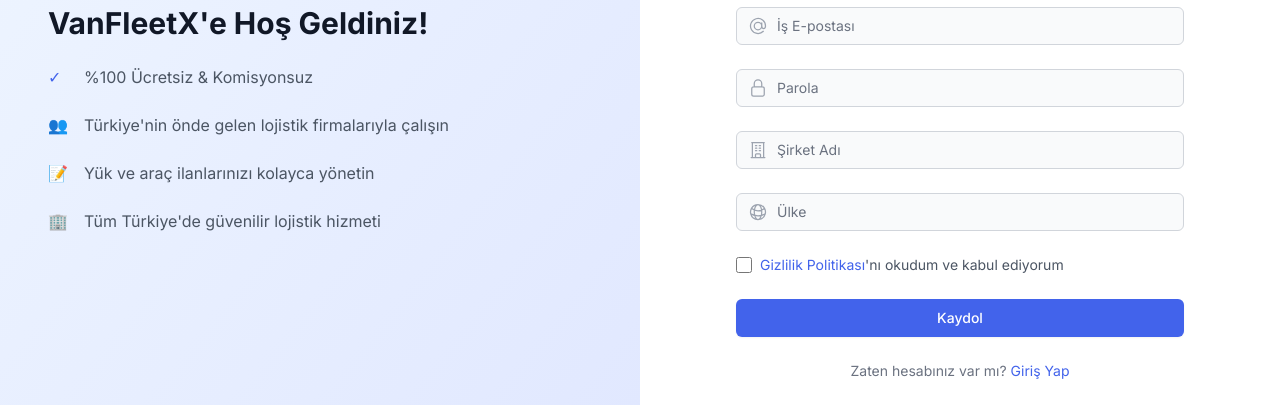
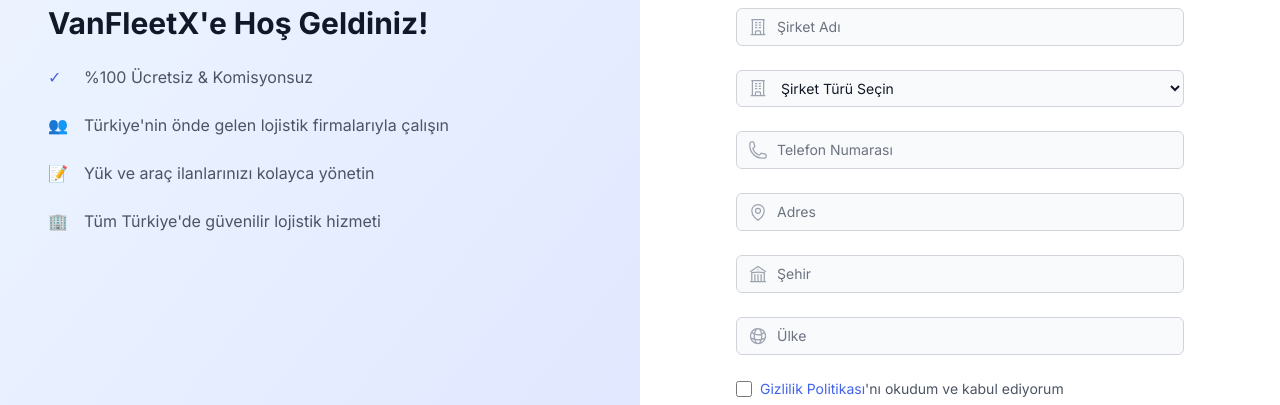
Before and after one commit to MehmetDemirkok/Vanfleetx, a Next.js app: page /auth/signup in a window 1280 px wide. Shown: the part 346-751 px from the top of the page. Built offline with nearby package versions, Linux system fonts and the light colour scheme; no server answers.

Commit message:
v1.0.02 dashboard hatalari fixlendi

```diff
--- a/package.json
+++ b/package.json
@@ -34,7 +34,9 @@
     "@types/react-dom": "^18.2.19",
     "autoprefixer": "^10.4.18",
     "bcryptjs": "^3.0.2",
+    "chart.js": "^4.4.8",
     "class-variance-authority": "^0.7.1",
+    "cloudinary": "^2.6.0",
     "clsx": "^2.1.1",
     "country-flag-icons": "^1.5.18",
     "date-fns": "^4.1.0",
@@ -46,6 +48,7 @@
     "next-auth": "^4.24.6",
     "postcss": "^8.4.35",
     "react": "^18.2.0",
+    "react-chartjs-2": "^5.3.0",
     "react-dom": "^18.2.0",
     "react-hot-toast": "^2.5.2",
     "recharts": "^2.15.2",
--- a/src/app/api/dashboard/stats/route.ts
+++ b/src/app/api/dashboard/stats/route.ts
@@ -40,20 +40,16 @@
       status: 'active'
     });
 
-    // Tamamlanan ilanlar
-    const completedCargoPosts = await CargoPost.countDocuments({
+    // Toplam ilanlar (completed hariç)
+    const totalCargoPosts = await CargoPost.countDocuments({
       ...userFilter,
-      status: 'completed'
+      status: { $ne: 'completed' }
     });
 
-    const completedTruckPosts = await TruckPost.countDocuments({
+    const totalTruckPosts = await TruckPost.countDocuments({
       ...userFilter,
-      status: 'completed'
+      status: { $ne: 'completed' }
     });
-
-    // Toplam ilanlar
-    const totalCargoPosts = await CargoPost.countDocuments(userFilter);
-    const totalTruckPosts = await TruckPost.countDocuments(userFilter);
 
     // Okunmamış mesajlar (şimdilik 0 olarak ayarlandı)
     const unreadMessages = 0;
@@ -61,8 +57,6 @@
     return NextResponse.json({
       activeCargoPosts,
       activeTruckPosts,
-      completedCargoPosts,
-      completedTruckPosts,
       totalCargoPosts,
       totalTruckPosts,
       unreadMessages
--- a/src/app/auth/signup/page.tsx
+++ b/src/app/auth/signup/page.tsx
@@ -3,7 +3,7 @@
 import { useState } from 'react';
 import { useRouter } from 'next/navigation';
 import Link from 'next/link';
-import { AtSymbolIcon, LockClosedIcon, BuildingOfficeIcon, GlobeAltIcon, UserIcon } from '@heroicons/react/24/outline';
+import { AtSymbolIcon, LockClosedIcon, BuildingOfficeIcon, GlobeAltIcon, UserIcon, PhoneIcon, MapPinIcon, BuildingLibraryIcon } from '@heroicons/react/24/outline';
 
 export default function SignUp() {
   const router = useRouter();
@@ -12,6 +12,10 @@
     email: '',
     password: '',
     companyName: '',
+    companyType: '',
+    phone: '',
+    address: '',
+    city: '',
     country: '',
     acceptTerms: false,
   });
@@ -30,7 +34,7 @@
     setLoading(true);
 
     try {
-      const response = await fetch('/api/auth/register', {
+      const response = await fetch('/api/auth/signup', {
         method: 'POST',
         headers: { 'Content-Type': 'application/json' },
         body: JSON.stringify(formData),
@@ -39,7 +43,7 @@
       const data = await response.json();
 
       if (!response.ok) {
-        throw new Error(data.message || 'Kayıt olurken bir hata oluştu');
+        throw new Error(data.error || 'Kayıt olurken bir hata oluştu');
       }
 
       router.push('/auth/signin?registered=true');
@@ -50,11 +54,11 @@
     }
   };
 
-  const handleChange = (e: React.ChangeEvent<HTMLInputElement>) => {
-    const { name, value, type, checked } = e.target;
+  const handleChange = (e: React.ChangeEvent<HTMLInputElement | HTMLSelectElement>) => {
+    const { name, value, type } = e.target;
     setFormData(prev => ({
       ...prev,
-      [name]: type === 'checkbox' ? checked : value,
+      [name]: type === 'checkbox' ? (e.target as HTMLInputElement).checked : value,
     }));
   };
 
@@ -182,6 +186,81 @@
             <div>
               <div className="relative">
                 <div className="absolute inset-y-0 left-0 pl-3 flex items-center pointer-events-none">
+                  <BuildingOfficeIcon className="h-5 w-5 text-gray-400" />
+                </div>
+                <select
+                  id="companyType"
+                  name="companyType"
+                  required
+                  className="block w-full pl-10 pr-3 py-2 bg-gray-50 border border-gray-300 rounded-md text-gray-900 placeholder-gray-500 focus:outline-none focus:ring-[#4263eb] focus:border-[#4263eb] sm:text-sm"
+                  value={formData.companyType}
+                  onChange={handleChange}
+                >
+                  <option value="">Şirket Türü Seçin</option>
+                  <option value="lojistik">Lojistik Firması</option>
+                  <option value="nakliye">Nakliye Firması</option>
+                  <option value="diger">Diğer</option>
+                </select>
+              </div>
+            </div>
+
+            <div>
+              <div className="relative">
+                <div className="absolute inset-y-0 left-0 pl-3 flex items-center pointer-events-none">
+                  <PhoneIcon className="h-5 w-5 text-gray-400" />
+                </div>
+                <input
+                  id="phone"
+                  name="phone"
+                  type="tel"
+                  required
+                  className="block w-full pl-10 pr-3 py-2 bg-gray-50 border border-gray-300 rounded-md text-gray-900 placeholder-gray-500 focus:outline-none focus:ring-[#4263eb] focus:border-[#4263eb] sm:text-sm"
+                  placeholder="Telefon Numarası"
+                  value={formData.phone}
+                  onChange={handleChange}
+                />
+              </div>
+            </div>
+
+            <div>
+              <div className="relative">
+                <div className="absolute inset-y-0 left-0 pl-3 flex items-center pointer-events-none">
+                  <MapPinIcon className="h-5 w-5 text-gray-400" />
+                </div>
+                <input
+                  id="address"
+                  name="address"
+                  type="text"
+                  required
+                  className="block w-full pl-10 pr-3 py-2 bg-gray-50 border border-gray-300 rounded-md text-gray-900 placeholder-gray-500 focus:outline-none focus:ring-[#4263eb] focus:border-[#4263eb] sm:text-sm"
+                  placeholder="Adres"
+                  value={formData.address}
+                  onChange={handleChange}
+                />
+              </div>
+            </div>
+
+            <div>
+              <div className="relative">
+                <div className="absolute inset-y-0 left-0 pl-3 flex items-center pointer-events-none">
+                  <BuildingLibraryIcon className="h-5 w-5 text-gray-400" />
+                </div>
+                <input
+                  id="city"
+                  name="city"
+                  type="text"
+                  required
+                  className="block w-full pl-10 pr-3 py-2 bg-gray-50 border border-gray-300 rounded-md text-gray-900 placeholder-gray-500 focus:outline-none focus:ring-[#4263eb] focus:border-[#4263eb] sm:text-sm"
+                  placeholder="Şehir"
+                  value={formData.city}
+                  onChange={handleChange}
+                />
+              </div>
+            </div>
+
+            <div>
+              <div className="relative">
+                <div className="absolute inset-y-0 left-0 pl-3 flex items-center pointer-events-none">
                   <GlobeAltIcon className="h-5 w-5 text-gray-400" />
                 </div>
                 <input
--- a/src/components/dashboard/SummaryCards.tsx
+++ b/src/components/dashboard/SummaryCards.tsx
@@ -61,6 +61,10 @@
     };
 
     fetchSummary();
+    // Her 1 dakikada bir güncelle
+    const intervalId = setInterval(fetchSummary, 60 * 1000);
+
+    return () => clearInterval(intervalId);
   }, []);
 
   const isAdmin = data?.userRole === 'admin';
@@ -82,29 +86,12 @@
         loading={loading}
       />
       <SummaryCard
-        title={isAdmin ? "Tamamlanan Taşımalar" : "Tamamlanan Taşımalarım"}
-        value={data?.summary.completedShipments || 0}
-        icon={<CheckCircle className="h-4 w-4" />}
-        description={isAdmin ? "Tüm tamamlanan işler" : "Tamamladığınız işler"}
+        title="Aktif Kullanıcılar"
+        value={data?.summary.activeUsers || 0}
+        icon={<Users className="h-4 w-4" />}
+        description={isAdmin ? "Sistemdeki tüm aktif kullanıcılar" : "Şu an aktif olan kullanıcılar"}
         loading={loading}
       />
-      {isAdmin ? (
-        <SummaryCard
-          title="Aktif Kullanıcılar"
-          value={data?.summary.activeUsers || 0}
-          icon={<Users className="h-4 w-4" />}
-          description="Şu an aktif olan kullanıcılar"
-          loading={loading}
-        />
-      ) : (
-        <SummaryCard
-          title="Hesap Durumu"
-          value={1}
-          icon={<Users className="h-4 w-4" />}
-          description="Aktif hesap"
-          loading={loading}
-        />
-      )}
     </div>
   );
 }
--- a/src/components/user-activity-tracker.tsx
+++ b/src/components/user-activity-tracker.tsx
@@ -26,8 +26,8 @@
     // Update activity when component mounts
     updateUserActivity();
 
-    // Set up interval to update activity every 5 minutes
-    const intervalId = setInterval(updateUserActivity, 5 * 60 * 1000);
+    // Set up interval to update activity every 15 minutes
+    const intervalId = setInterval(updateUserActivity, 15 * 60 * 1000);
 
     // Clean up interval on unmount
     return () => clearInterval(intervalId);
--- a/src/lib/utils/activity.ts
+++ b/src/lib/utils/activity.ts
@@ -35,3 +35,24 @@
     throw error;
   }
 }
+
+// Örnek aktivite mesajları
+export const ActivityMessages = {
+  cargo: {
+    created: 'yeni bir yük ilanı oluşturdu',
+    updated: 'yük ilanını güncelledi',
+    deleted: 'yük ilanını sildi',
+    completed: 'yük taşımasını tamamladı'
+  },
+  truck: {
+    created: 'yeni bir araç ilanı oluşturdu',
+    updated: 'araç ilanını güncelledi',
+    deleted: 'araç ilanını sildi',
+    completed: 'araç taşımasını tamamladı'
+  },
+  user: {
+    login: 'sisteme giriş yaptı',
+    logout: 'sistemden çıkış yaptı',
+    updated: 'profilini güncelledi'
+  }
+};
```
Also changed, not shown: src/app/api/dashboard/route.ts (+20 -20 lines), src/app/truck-posts/page.tsx (+17 -3 lines), src/components/dashboard/RecentActivities.tsx (+19 -12 lines), src/lib/auth.ts (+43 -19 lines), 1 other file (tests, documents, lock files or other folders).
